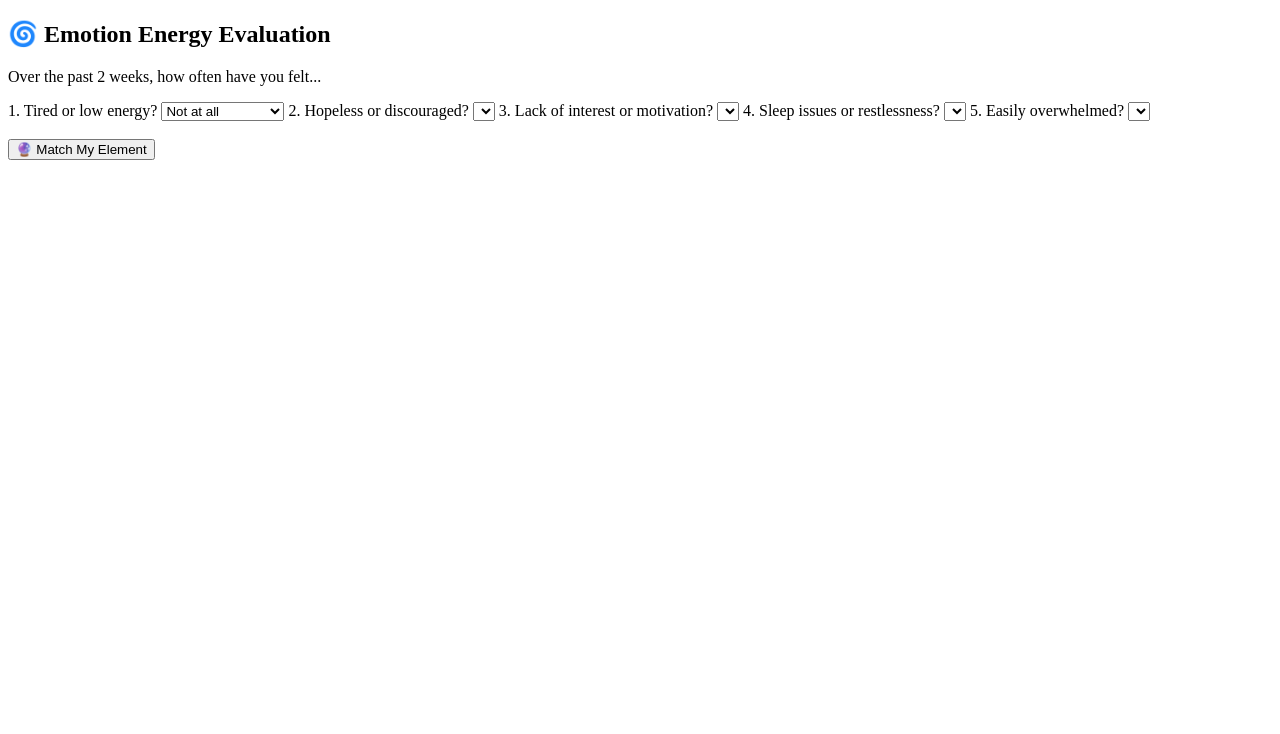
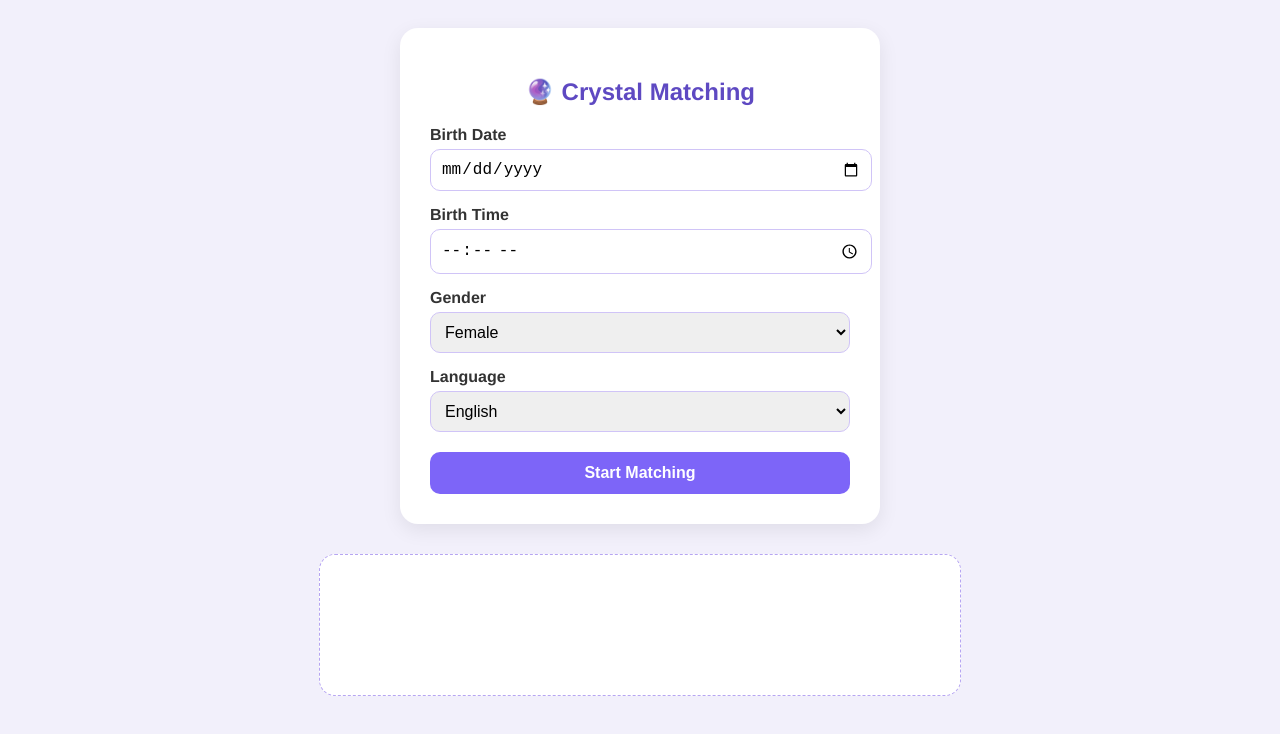
Before and after one commit to soulstonehouse/soulstone-matching, a plain HTML site: page public/emotion.html in a window 1280 px wide. Drawn offline with Linux system fonts and the light colour scheme.

Commit message:
Update emotion.html

```diff
--- a/public/emotion.html
+++ b/public/emotion.html
@@ -1,45 +1,93 @@
-<!-- public/emotion.html -->
+
 <!DOCTYPE html>
 <html lang="en">
 <head>
   <meta charset="UTF-8" />
-  <meta name="viewport" content="width=device-width, initial-scale=1.0"/>
-  <title>Emotion Energy Test</title>
-  <link rel="stylesheet" href="style.css" />
+  <title>Crystal Matching</title>
+  <meta name="viewport" content="width=device-width, initial-scale=1.0" />
+  <link rel="stylesheet" href="/style.css" />
+  <style>
+    body {
+      font-family: 'Helvetica Neue', sans-serif;
+      background-color: #f2f0fb;
+      padding: 20px;
+      color: #333;
+    }
+    .form-box {
+      max-width: 420px;
+      margin: 0 auto;
+      background: #ffffff;
+      padding: 30px;
+      border-radius: 18px;
+      box-shadow: 0 6px 20px rgba(0, 0, 0, 0.08);
+    }
+    .form-box h2 {
+      text-align: center;
+      color: #5e49c2;
+    }
+    label {
+      display: block;
+      margin-top: 15px;
+      font-weight: 600;
+    }
+    input, select {
+      width: 100%;
+      padding: 10px;
+      border: 1px solid #d0c4f7;
+      border-radius: 10px;
+      margin-top: 5px;
+      font-size: 16px;
+    }
+    button {
+      width: 100%;
+      padding: 12px;
+      margin-top: 20px;
+      background: #7d65f8;
+      color: white;
+      font-weight: bold;
+      font-size: 16px;
+      border: none;
+      border-radius: 10px;
+      cursor: pointer;
+    }
+    button:hover {
+      background: #5e49c2;
+    }
+    #result {
+      margin-top: 30px;
+      max-width: 600px;
+      margin-left: auto;
+      margin-right: auto;
+    }
+  </style>
 </head>
 <body>
-  <div class="container">
-    <h2>🌀 Emotion Energy Evaluation</h2>
-    <form id="emotionForm">
-      <p>Over the past 2 weeks, how often have you felt...</p>
+  <div class="form-box">
+    <h2>🔮 Crystal Matching</h2>
+    <label for="birthday">Birth Date</label>
+    <input type="date" id="birthday" required />
 
-      <label>1. Tired or low energy?</label>
-      <select name="q1">
-        <option value="0">Not at all</option>
-        <option value="1">Several days</option>
-        <option value="2">More than half</option>
-        <option value="3">Nearly every day</option>
-      </select>
+    <label for="birthtime">Birth Time</label>
+    <input type="time" id="birthtime" required />
 
-      <label>2. Hopeless or discouraged?</label>
-      <select name="q2"> ... </select>
+    <label for="gender">Gender</label>
+    <select id="gender" required>
+      <option value="female">Female</option>
+      <option value="male">Male</option>
+      <option value="nonbinary">Non-Binary</option>
+    </select>
 
-      <label>3. Lack of interest or motivation?</label>
-      <select name="q3"> ... </select>
+    <label for="language">Language</label>
+    <select id="language">
+      <option value="English" selected>English</option>
+      <option value="Chinese">Chinese</option>
+    </select>
 
-      <label>4. Sleep issues or restlessness?</label>
-      <select name="q4"> ... </select>
-
-      <label>5. Easily overwhelmed?</label>
-      <select name="q5"> ... </select>
-
-      <br><br>
-      <button type="submit" id="submitBtn">🔮 Match My Element</button>
-    </form>
-
-    <div id="emotionResult"></div>
+    <button id="matchBtn">Start Matching</button>
   </div>
 
-  <script src="emotion.js"></script>
+  <div id="result"></div>
+
+  <script src="/js/match-crystal.js"></script>
 </body>
 </html>
```
